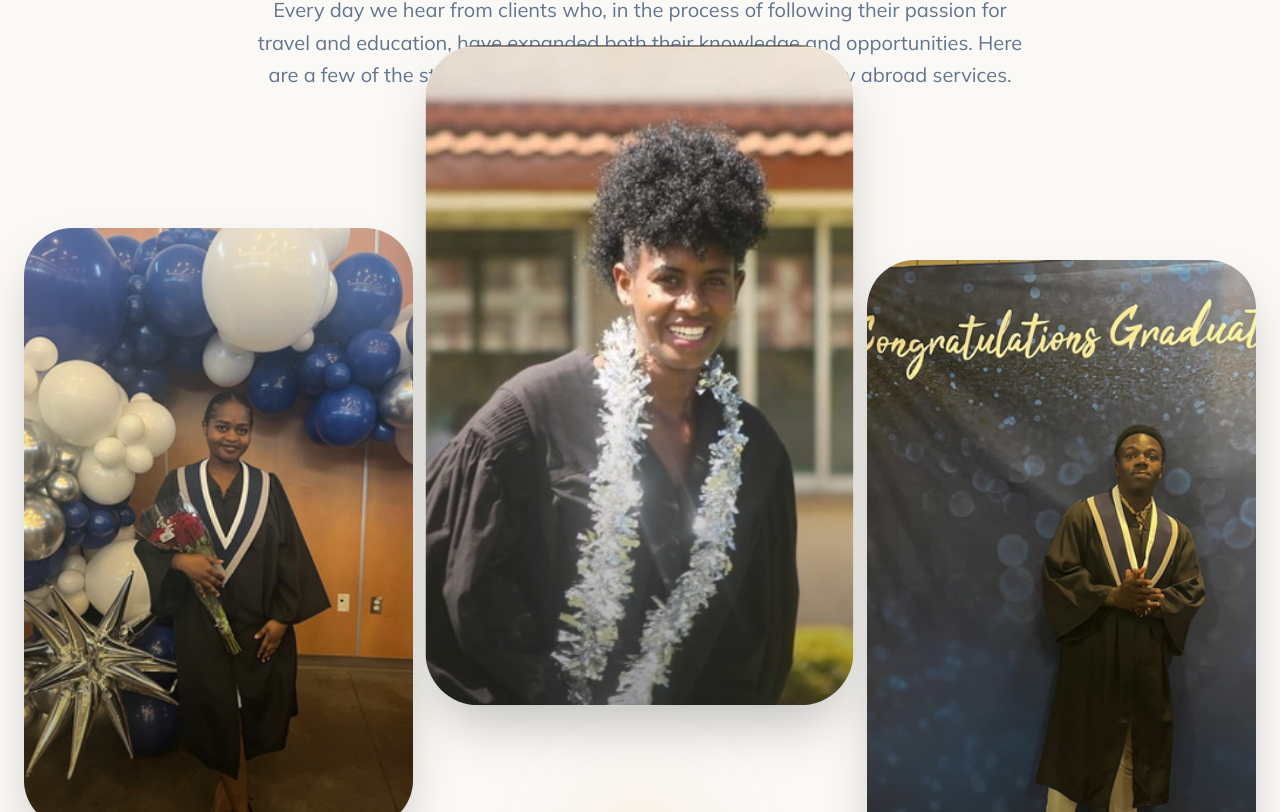
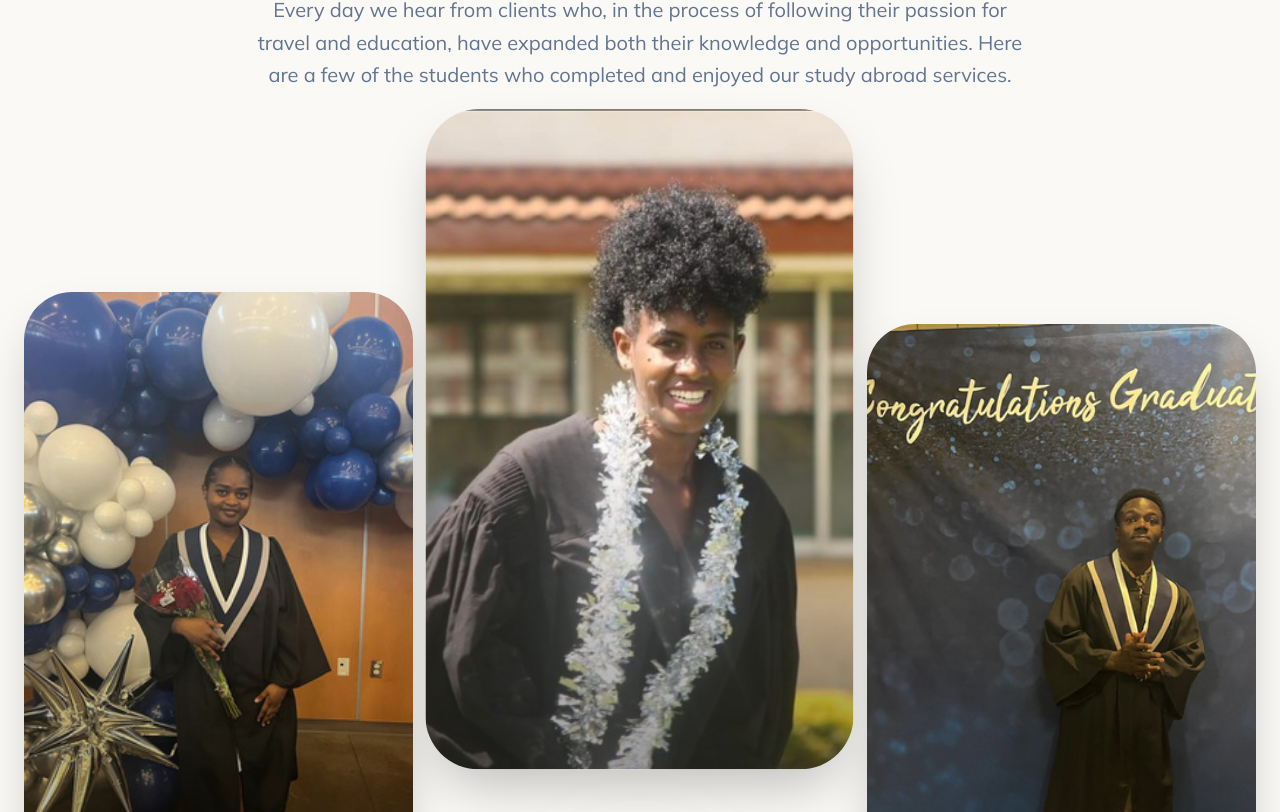
Before and after one commit to Muhinde234/tour, a Next.js app: page / in a window 1280 px wide. Shown: the part 9328-10140 px from the top of the page. Built offline with nearby package versions, Linux system fonts and the light colour scheme.

Commit message:
reduce the padding

```diff
--- a/app/components/SuccessStories.tsx
+++ b/app/components/SuccessStories.tsx
@@ -43,7 +43,7 @@
         </div>
 
         {/* STAGGERED PHOTO GALLERY */}
-        <div className="grid gap-12 sm:grid-cols-3 lg:gap-8">
+        <div className="grid gap-12 pt-16 sm:grid-cols-3 lg:gap-8">
           {photos.map((photo) => (
             <div
               key={photo.src}
```
